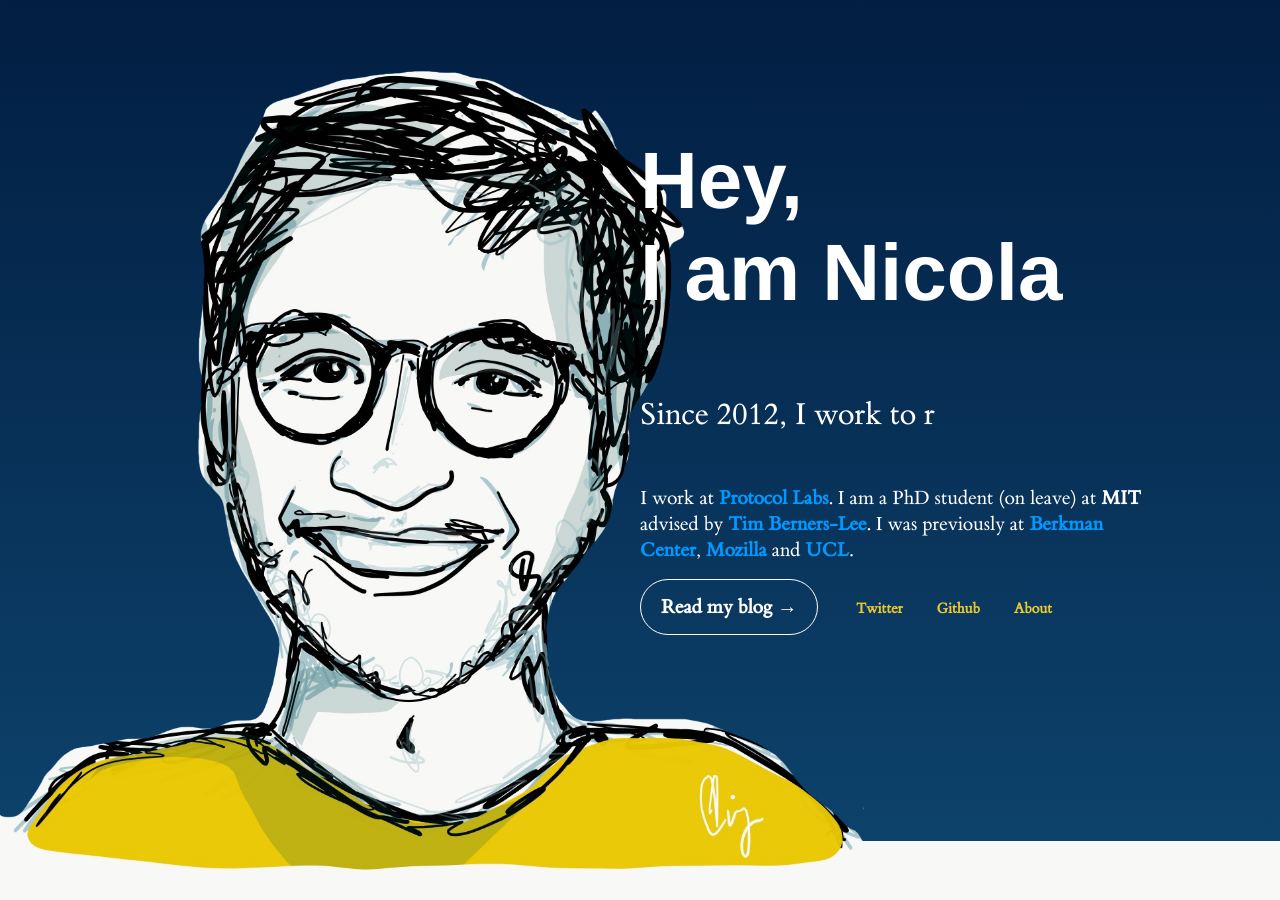
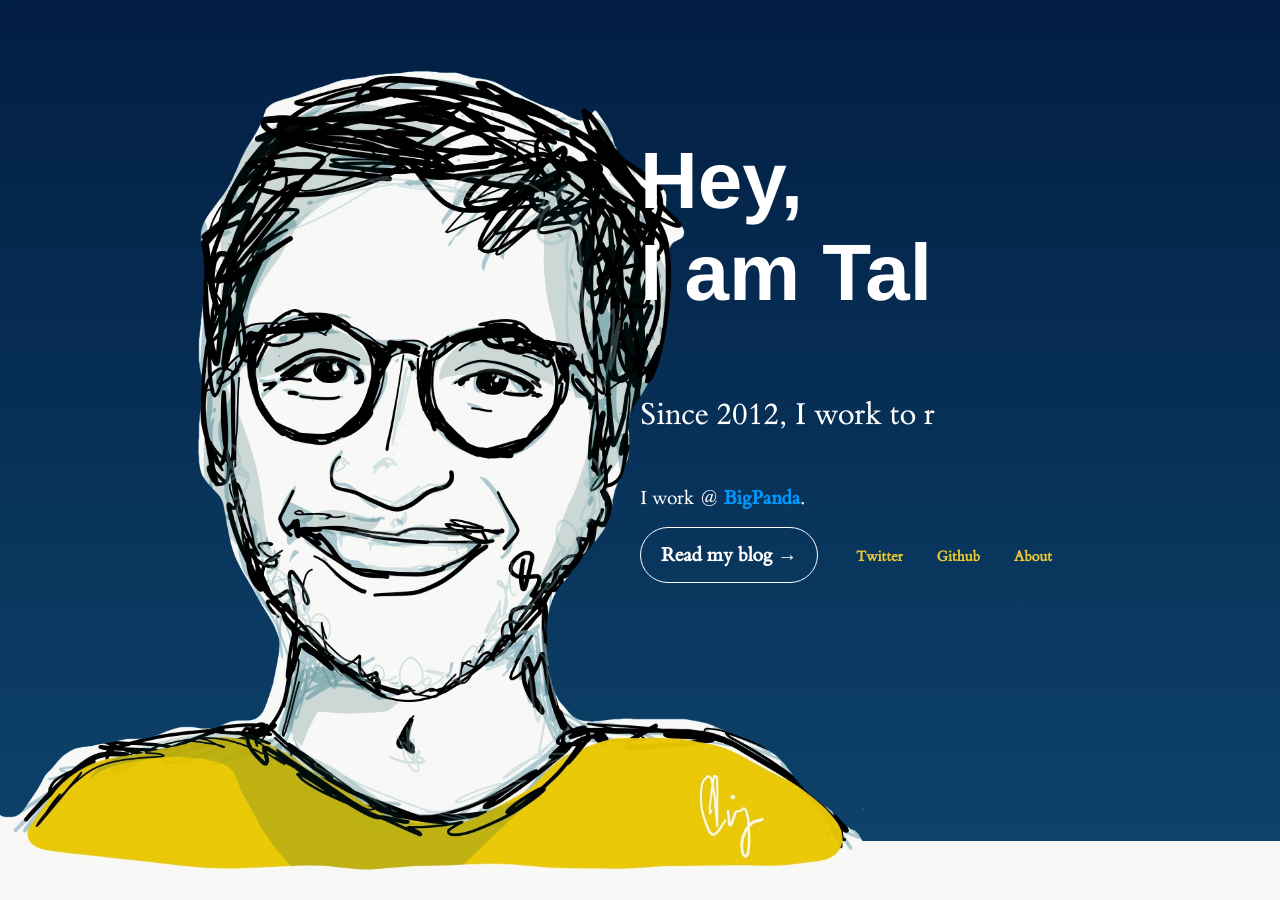
Before and after one commit to talkimhi/talkimhi.github.io, a Jekyll site: the page built from index.html, in a window 1280 px wide. Built offline with Jekyll 4.4.1, drawn with Linux system fonts in a browser that asks for light colours.

Commit message:
Initial commit

```diff
--- a/_layouts/new.html
+++ b/_layouts/new.html
@@ -33,24 +33,23 @@ layout: new
   <div id="dialog">
     <div id="hey">
       Hey,<br>
-      I am Nicola
+      I am Tal
     </div>
     <div id="i">
       <p id="p1">
-      I am a computer scientist and inventor.
+      I'm a Devops Expert and Solutions Architect.
       </p>
       <p id="p2" class="small">
-      I work at <a href="https://protocol.ai">Protocol Labs</a>.
-      I am a PhD student (on leave) at <b>MIT</b> advised by <a href="https://en.wikipedia.org/wiki/Tim_Berners-Lee">Tim Berners-Lee</a>. I was previously at <a href="https://cyber.harvard.edu/">Berkman Center</a>, <a href="https://www.mozilla.org">Mozilla</a> and <a href="http://www.cs.ucl.ac.uk/home/">UCL</a>.
+      I work @ <a href="https://bigpanda.io">BigPanda</a>.
       <!-- <br><br>
       I also write code poetry and futuristic books. -->
       </p>
       <div id="links">
-      <a href="https://nicola.io/blog/" id="button">Read my blog &rarr;</a>
+      <a href="https://talkimhi.com/blog/" id="button">Read my blog &rarr;</a>
       <ul>
-        <li><a href="https://twitter.com/nicolagreco">Twitter</a></li>
-        <li><a href="https://github.com/nicola">Github</a></li>
-        <li><a href="https://nicola.io/about">About</a></li>
+        <li><a href="https://twitter.com/talkimhi">Twitter</a></li>
+        <li><a href="https://github.com/talkimhi">Github</a></li>
+        <li><a href="https://talkimhi.com/about">About</a></li>
       </ul>
       </div>
     </div>
```
